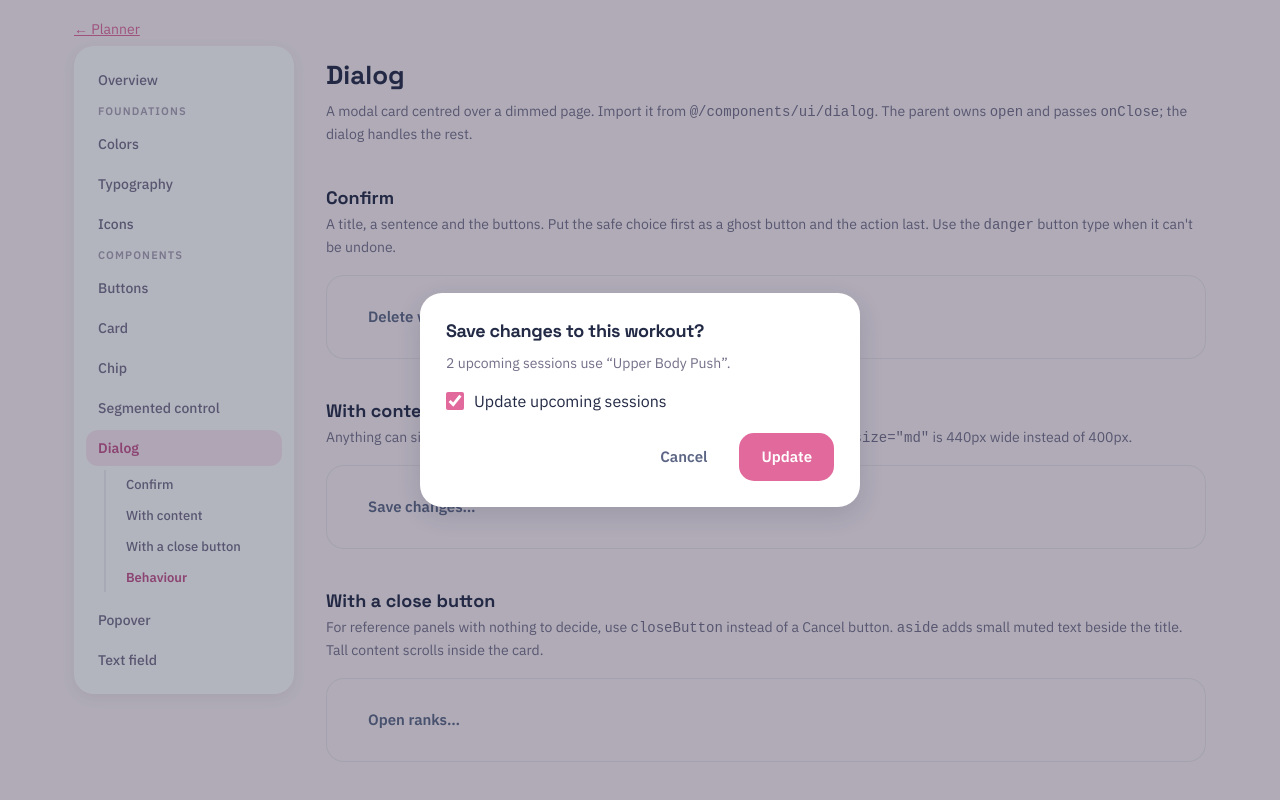
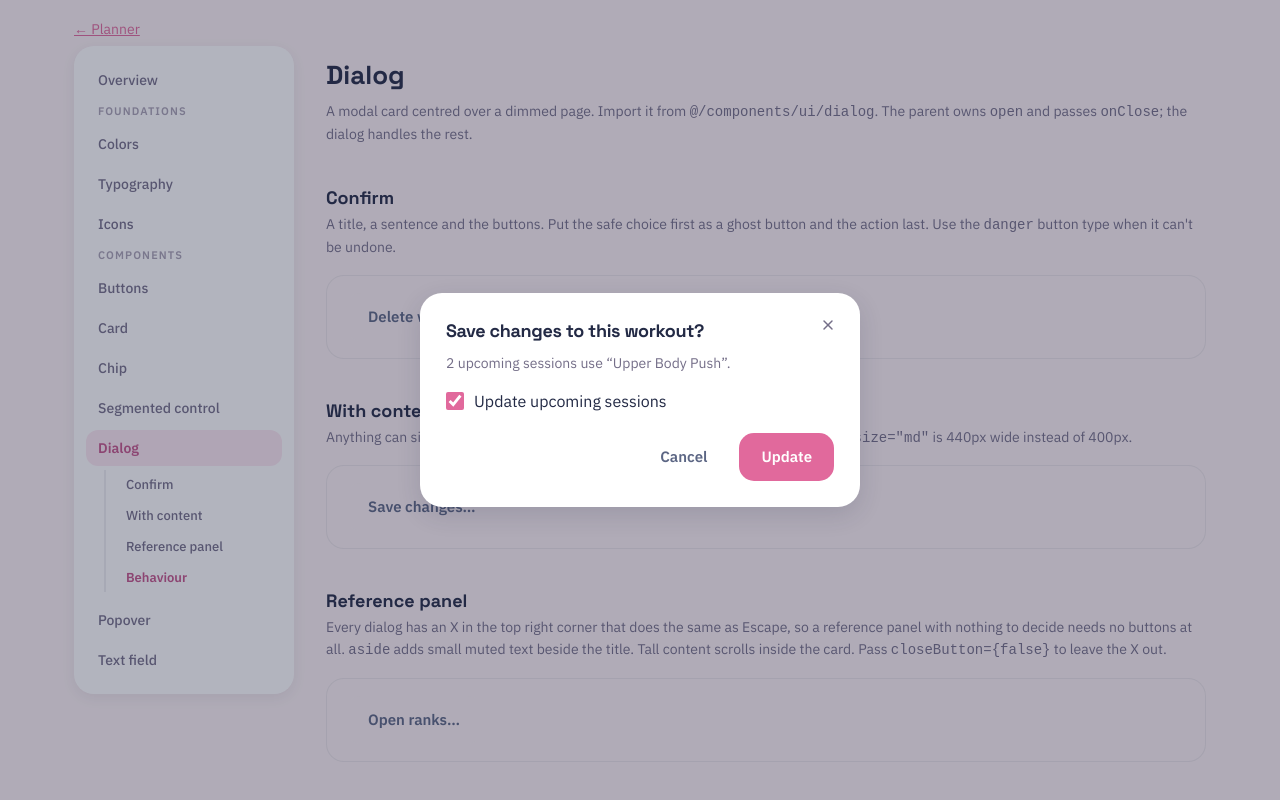
Before and after one commit to internette/workout-planner, a Next.js app: page /design-system/dialog in a window 1280 px wide. Both pictures are taken after a click on the button "Save changes…". Shown: the top 800 px of the page. Built offline with nearby package versions, Linux system fonts and the light colour scheme.

Commit message:
Added x to dismiss a dialog

```diff
--- a/app/design-system/dialog/page.tsx
+++ b/app/design-system/dialog/page.tsx
@@ -82,10 +82,11 @@ export default function DialogPage() {
         </label>
       </Dialog>
 
-      <h2 id="with-a-close-button" style={h2}>With a close button</h2>
+      <h2 id="reference-panel" style={h2}>Reference panel</h2>
       <p style={note}>
-        For reference panels with nothing to decide, use <code>closeButton</code> instead of a Cancel button.{' '}
-        <code>aside</code> adds small muted text beside the title. Tall content scrolls inside the card.
+        Every dialog has an X in the top right corner that does the same as Escape, so a reference panel with nothing to
+        decide needs no buttons at all. <code>aside</code> adds small muted text beside the title. Tall content
+        scrolls inside the card. Pass <code>closeButton={'{false}'}</code> to leave the X out.
       </p>
       <div style={row}>
         <Button type="neutral" size="md" onClick={() => setOpen('info')}>
@@ -98,7 +99,6 @@ export default function DialogPage() {
         size="md"
         title="Ranks"
         aside="Rank 1 of 20"
-        closeButton
         description="Earned with experience — 10 XP per exercise completed, 50 XP per workout finished."
       />
 
@@ -112,7 +112,10 @@ export default function DialogPage() {
           Escape asks it to close: <code>onClose</code> is called, and it is up to the parent to set{' '}
           <code>open</code> to false. If dialogs are stacked, the top one closes first.
         </li>
-        <li>Focus moves to the first button when it opens and returns to whatever opened it once it closes.</li>
+        <li>
+          Focus moves to the first action button when it opens (or to the X if there are none) and returns to whatever
+          opened it once it closes.
+        </li>
         <li>
           It is labelled by its title. Its dimmed backdrop does nothing when pressed unless you set{' '}
           <code>dismissOnScrim</code>; leave that off for questions that need an answer.
--- a/app/design-system/registry.ts
+++ b/app/design-system/registry.ts
@@ -121,7 +121,7 @@ export const sections: Section[] = [
     anchors: [
       { id: 'confirm', title: 'Confirm' },
       { id: 'with-content', title: 'With content' },
-      { id: 'with-a-close-button', title: 'With a close button' },
+      { id: 'reference-panel', title: 'Reference panel' },
       { id: 'behaviour', title: 'Behaviour' },
     ],
   },
--- a/components/PlannerView.tsx
+++ b/components/PlannerView.tsx
@@ -68,7 +68,6 @@ export function PlannerView({ v }: { v: any }) {
         onClose={v.closeRanks}
         title="Ranks"
         aside={v.rankStepLabel}
-        closeButton
         size="md"
         description="Earned with experience — 10 XP per exercise completed, 50 XP per workout finished."
       >
--- a/components/ui/dialog/Dialog.tsx
+++ b/components/ui/dialog/Dialog.tsx
@@ -14,7 +14,7 @@ export interface DialogProps {
   title: string;
   /** Small muted text beside the title. */
   aside?: string;
-  /** A close button in the header, for dialogs that have no Cancel button. */
+  /** The X button in the top right corner. It does the same as Escape. On by default; pass false to leave it out. */
   closeButton?: boolean;
   /** Muted explanatory text under the title. */
   description?: ReactNode;
@@ -37,7 +37,7 @@ export function Dialog(props: DialogProps) {
 }
 
 // Mounted only while open, so showModal() runs once per opening.
-function DialogPanel({ onClose, title, aside, closeButton, description, actions, size = 'sm', dismissOnScrim, children }: DialogProps) {
+function DialogPanel({ onClose, title, aside, closeButton = true, description, actions, size = 'sm', dismissOnScrim, children }: DialogProps) {
   const titleId = useId();
   const ref = useRef<HTMLDialogElement>(null);
   const live = useRef(true);
@@ -48,7 +48,8 @@ function DialogPanel({ onClose, title, aside, closeButton, description, actions,
     if (!dialog) return;
     live.current = true;
     dialog.showModal();
-    dialog.querySelector<HTMLElement>('button')?.focus();
+    // Start on the first action if there is one (Cancel, Keep it), otherwise on the close button.
+    (dialog.querySelector<HTMLElement>('[data-dialog-actions] button') ?? dialog.querySelector<HTMLElement>('button'))?.focus();
     return () => {
       live.current = false;
       if (dialog.open) dialog.close();
@@ -84,7 +85,12 @@ function DialogPanel({ onClose, title, aside, closeButton, description, actions,
       // React supports these two events on <dialog>, but Card's props are typed for a generic element.
       {...({ onCancel, onClose: onNativeClose } as object)}
     >
-      <div className={styles.header}>
+      {closeButton ? (
+        <IconButton label="Close" size="md" onClick={onClose} className={styles.close}>
+          <Close color="var(--color-muted)" strokeWidth={2.2} size={16} />
+        </IconButton>
+      ) : null}
+      <div className={`${styles.header} ${closeButton ? styles.withClose : ''}`}>
         <Text variant="subheading" as="h2" id={titleId} className={styles.title}>
           {title}
         </Text>
@@ -93,11 +99,6 @@ function DialogPanel({ onClose, title, aside, closeButton, description, actions,
             {aside}
           </Text>
         ) : null}
-        {closeButton ? (
-          <IconButton label="Close" size="md" onClick={onClose} className={styles.close}>
-            <Close color="var(--color-muted)" strokeWidth={2.2} size={16} />
-          </IconButton>
-        ) : null}
       </div>
       {description ? (
         <Text variant="body" as="p" tone="muted" className={styles.description}>
@@ -105,7 +106,11 @@ function DialogPanel({ onClose, title, aside, closeButton, description, actions,
         </Text>
       ) : null}
       {children}
-      {actions ? <div className={styles.actions}>{actions}</div> : null}
+      {actions ? (
+        <div className={styles.actions} data-dialog-actions>
+          {actions}
+        </div>
+      ) : null}
     </Card>
   );
 }
--- a/components/ui/dialog/dialog.module.css
+++ b/components/ui/dialog/dialog.module.css
@@ -14,6 +14,8 @@
 
 .header { display: flex; flex-wrap: wrap; align-items: baseline; gap: 10px; }
 .title { margin: 0; }
-.close { margin-left: auto; }
+.close { position: absolute; top: 14px; right: 14px; }
+/* Keep a long title clear of the X in the corner. */
+.withClose { padding-right: 34px; }
 .description { margin: 10px 0 0; text-wrap: pretty; }
 .actions { display: flex; flex-wrap: wrap; justify-content: flex-end; align-items: center; gap: 10px; margin-top: 22px; }
```
Also changed, not shown: 1 other file (tests, documents, lock files or other folders).
